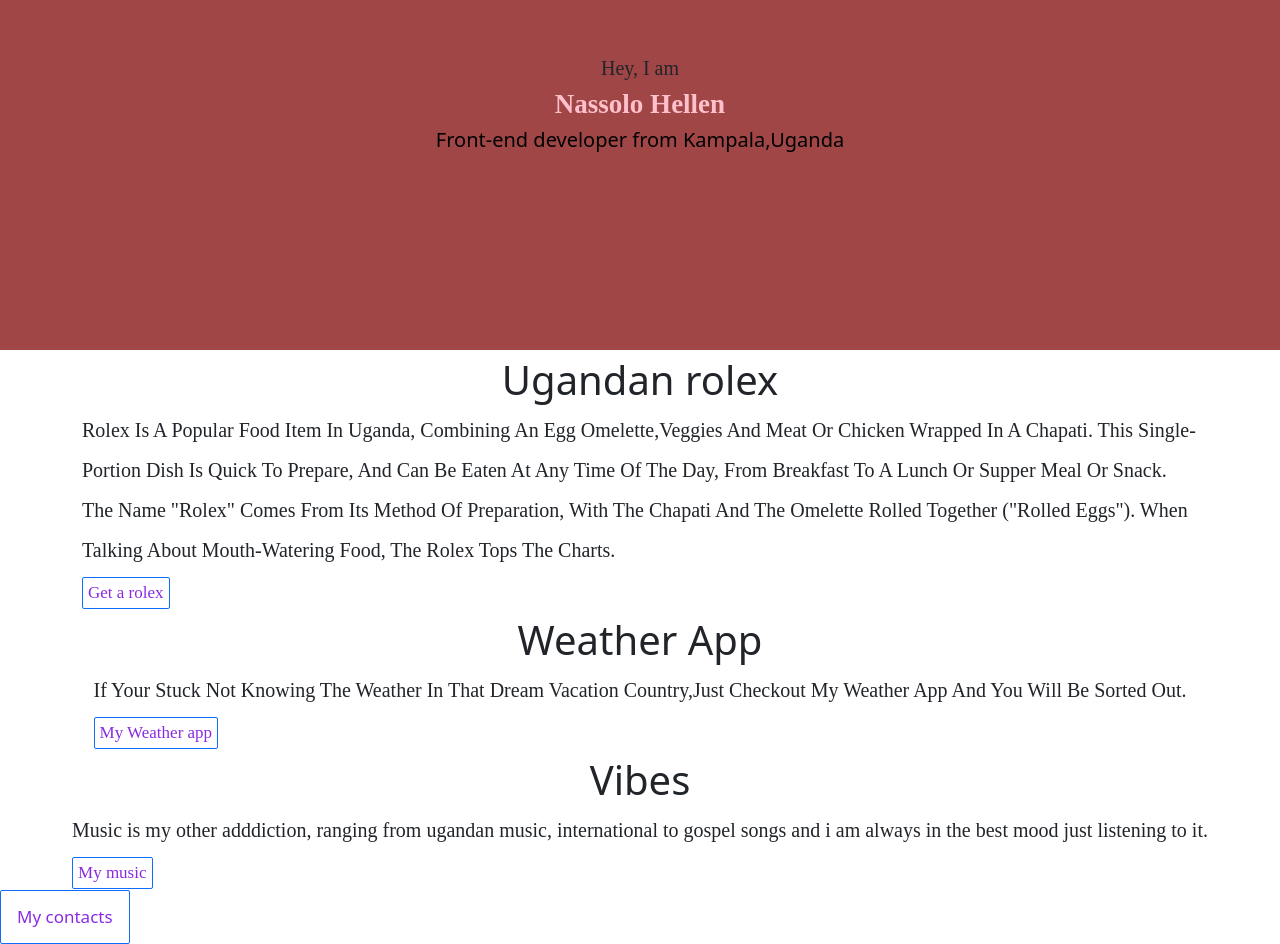
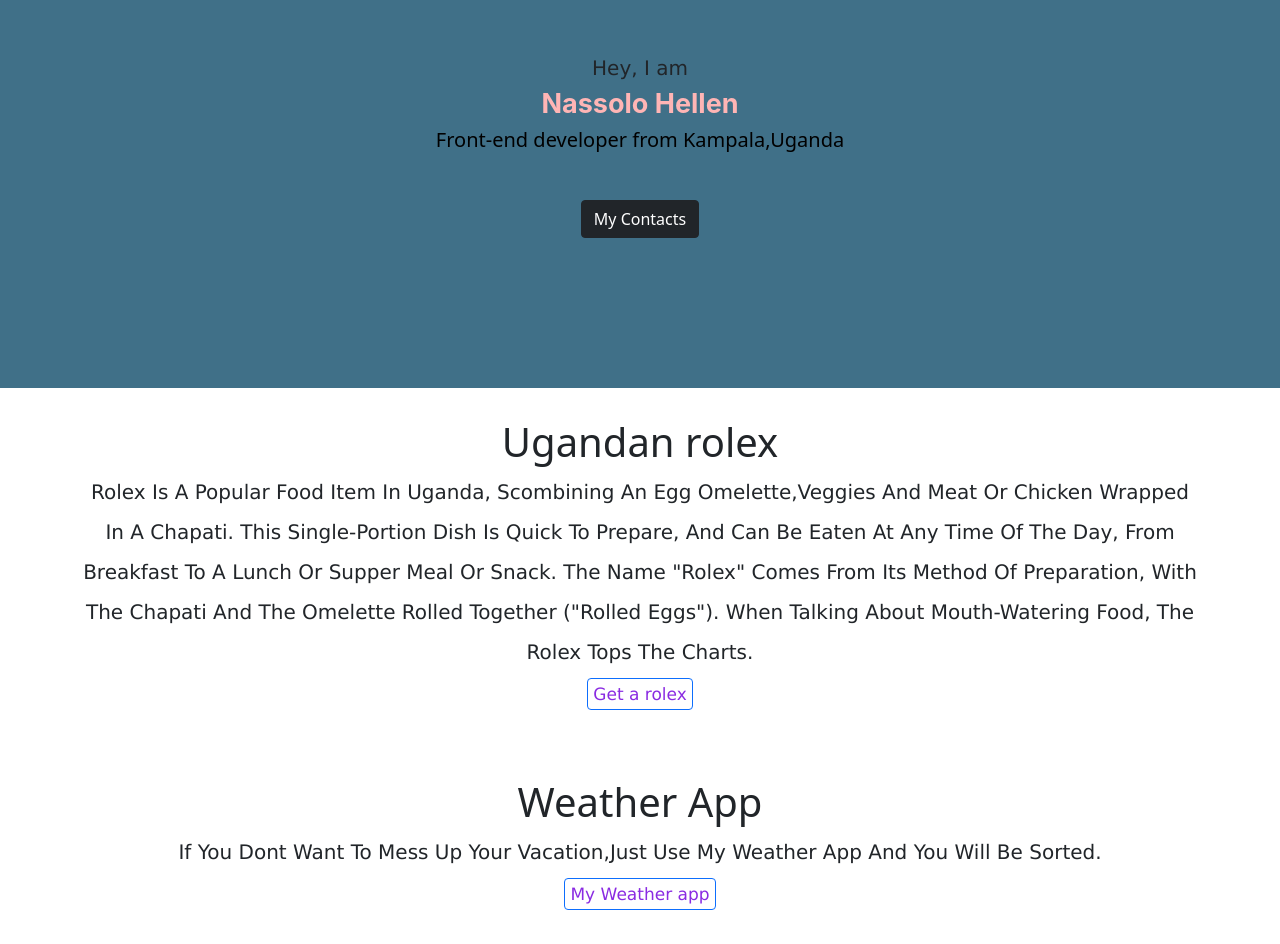
Before and after one commit to HellenaJo/portfolio, a plain HTML site: page index.html in a window 1280 px wide. Shown: the part 102-1046 px from the top of the page. After the commit the page ends 1014 px from the top, so only its background shows below. Drawn offline with nearby package versions, Linux system fonts and the light colour scheme.

Commit message:
changed contacts link to button

```diff
--- a/design.css
+++ b/design.css
@@ -1,13 +1,11 @@
 :root{
-    --primary-color:peach;
-    --secondary-color:nylon;
-    --head-font-family:Delius;
-    --paragraph-font-family:Shadows into light;
+    --primary-color: #ffb5b5 ;
+    --secondary-color:#407088;
 }
 
 .me {
     text-align: center;
-    background: #a04646;
+   background:var(--secondary-color);
     padding:150px 20px;
 }
 
@@ -16,7 +14,7 @@ p{
     font-weight: 30px;
     line-height: 2;
     font-size: 20px;
-    font-family: var(--paragraph-font-family);
+    font-family: Verdana, Geneva, Tahoma, sans-serif;
 }
 
 .btn-primary{
@@ -29,8 +27,8 @@ p{
 }
 
 h1{
-    font-family: var(--head-font-family);
-    color:pink;
+    font-family: -apple-system, BlinkMacSystemFont, 'Segoe UI', Roboto, Oxygen, Ubuntu, Cantarell, 'Open Sans', 'Helvetica Neue', sans-serif;
+   color:var(--primary-color) ;
     font-size: 27px;
     font-weight: bold;
 }
--- a/index.html
+++ b/index.html
@@ -15,55 +15,43 @@
     <p>Hey, I am</p>
     <h1>Nassolo Hellen</h1>
     <h2 class="mb-5"> Front-end developer from Kampala,Uganda</h2>
-    </div>
- <div class="fs-1 text text-center"> Ugandan rolex</div>
+    <button
+  type="button" class="btn btn-dark" class="text-center p-5 mg-3">My Contacts
+      </button>
+  </div>
+<br />
+ <div class="fs-1 text text-center">
+  Ugandan rolex
     <div class="container text-capitalize">
       <div class="row">
         <div class="col-sm-6 d-flex justify-content-evenly w-100 mg-20">
 
-         <p >
-            Rolex is a popular food item in Uganda, combining an egg omelette,veggies and meat or chicken wrapped in a chapati.
+     <p>
+            Rolex is a popular food item in Uganda, scombining an egg omelette,veggies and meat or chicken wrapped in a chapati.
 This single-portion dish is quick to prepare, and can be eaten at any time of the day, from breakfast to a lunch or supper meal or snack.
 The name "rolex" comes from its method of preparation, with the chapati and the omelette rolled together ("rolled eggs").
 When talking about mouth-watering food, the rolex tops the charts.
-
-            <br />
-            <button class="btn btn-primary" type="submit" p-3 shadow mg-3>
+<br />
+            <button class="btn btn-primary rounded" type="submit p-3 shadow mg-3 text-center">
              Get a rolex
             </button>
           </p>
         </div>
-      </div>
-
+</div>
+<br />
       <div class="row">
-        <div class="fs-1 text text-center " >Weather app</div>
+        <div class="fs-1 text text-center mg-5 " >
+         Weather app
         <div class="col-sm-6 d-flex justify-content-evenly w-100 mg-20">
 <p>
-            If your stuck not knowing the weather in that dream vacation country,just checkout my weather app and you will be sorted out.
+            If you dont want to mess up your vacation,just use my weather app and you will be sorted.
             <br />
-            <button class="btn btn-primary" type="submit" p-5 shadow mg-3>
+            <button class="btn btn-primary rounded" type="submit p-3 shadow mg-3 text-center">
               My Weather app
             </button>
-          </p>
+         </p>
           </div>
         </div>
       </div>
-
-      <div class="row">
-        <div class="fs-1 text text-center "> Vibes </div>
-        <div class="col-sm-6 d-flex justify-content-evenly w-100 mg-20">
-           <p>
-           Music is my other adddiction, ranging from ugandan music, international to gospel songs and i am always in the best mood just listening to it.
-            <br />
-            <button class="btn btn-primary text-center" type="submit" p-5 shadow mg-3>
-              My music
-            </button>
-          </p>
-        </div>
-      </div>
-    </div>
-<div class="reach">
-    <a href"#" class="btn btn-primary p-3 text-center">My contacts</a>
-</div>
 </body>
 </html>
```
